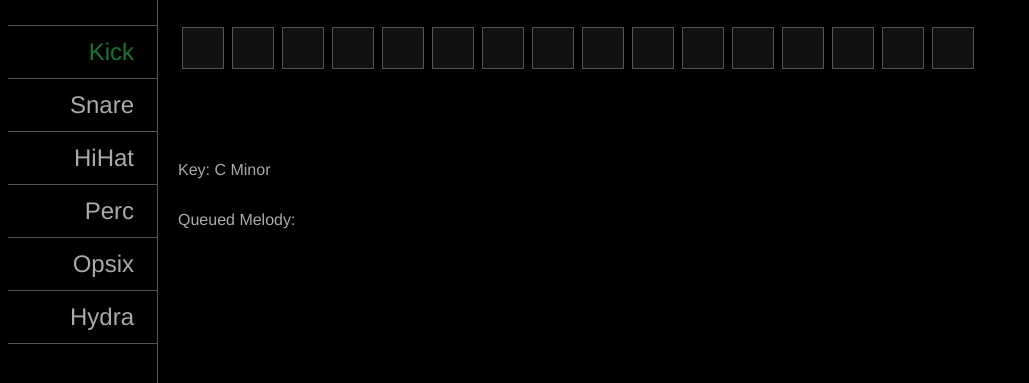
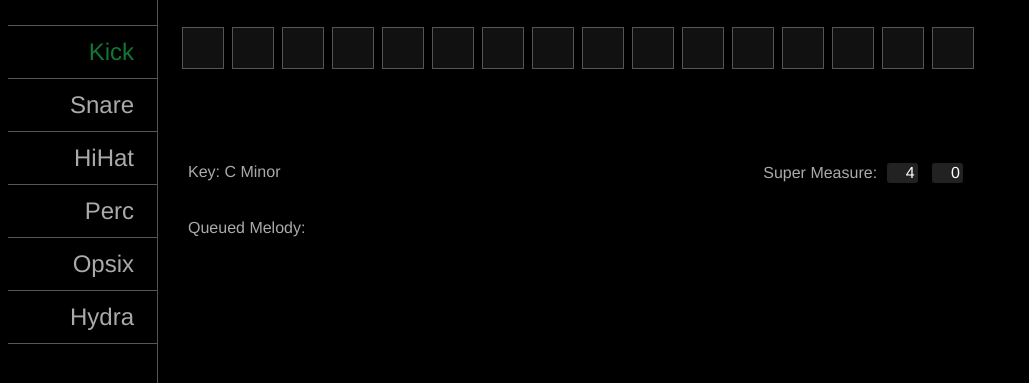
Before and after one commit to tablesandwaves/tblswvs.app, a website with bundled scripts: page app/view/index.html in a window 1280 px wide. Shown: the part 55-438 px from the top of the page, without its empty margins (0-1029 px from the left). Built offline with nearby package versions, Linux system fonts and the light colour scheme.

Commit message:
Update super measure in GUI

```diff
--- a/app/view/css/styles.css
+++ b/app/view/css/styles.css
@@ -10,6 +10,9 @@ body {
 h1,
 div.rhythm,
 div.rhythm div,
+div#global-params,
+div#measure,
+div#current-scale,
 div.melody,
 div.melody p {
   position: relative;
@@ -68,10 +71,29 @@ h1 {
 }
 
 
+div#global-params p {
+  margin: .5em auto;
+}
+
+
+div#global-params,
 div.rhythm,
 div.melody {
   width: 800px;
   margin: 10px;
+}
+
+
+div#measure,
+div#current-scale {
+  width: 380px;
+  margin: 10px;
+}
+
+
+div#measure {
+  float: right;
+  text-align: right;
 }
 
 
@@ -103,7 +125,7 @@ div.melody p {
 }
 
 
-div.melody p#current-scale {
+div#global-params div#current-scale p {
   width: 100%;
 }
 
@@ -111,3 +133,14 @@ div.melody p#current-scale {
 div.melody p#queued-melody {
   width: 100%;
 }
+
+
+div#global-params .parameter {
+  display: inline-block;
+  width: 25px;
+  margin: auto 5px;
+  padding: 1px 3px;
+  border-radius: 3px;
+  background-color: #222;
+  color: #fff;
+}
--- a/app/view/index.html
+++ b/app/view/index.html
@@ -39,8 +39,17 @@
   </div>
 
   <div id="global-params">
+    <div id="measure">
+      <p>
+        <span class="label">Super Measure:</span>
+        <span class="parameter" id="super-measure">4</span>
+        <span class="parameter" id="current-beat">0</span>
+      </p>
+    </div>
+    <div id="current-scale">
+      <p>Key: <span>C Minor</span></p>
+    </div>
     <div class="melody">
-      <p id="current-scale">Key: <span>C Minor</span></p>
       <p id="queued-melody">Queued Melody:<br><span></span></p>
     </div>
   </div>
--- a/app/view/js/ui.ts
+++ b/app/view/js/ui.ts
@@ -10,24 +10,18 @@ window.parameters.activateTrack((event: any, track: any) => {
   });
 
   setRhythmDisplay(track.rhythm);
-  setTrackMelody(track.algorithm + " " + track.inputMelody.map((n: any) => `${n.note}${n.octave}`).join(" "))
+  const melody = track.algorithm + " " + track.inputMelody.map((n: any) => `${n.note}${n.octave}`).join(" ");
+  updateText("#track-melody", melody);
 });
 
 
-window.parameters.updateScale((event: any, name: string) => {
-  document.querySelector("#current-scale span").textContent = name;
-});
+window.parameters.updateScale((event: any, name: string) => updateText("#current-scale span", name));
+window.parameters.updateQueuedMelody((event: any, melody: string) => updateText("#queued-melody span", melody));
+window.parameters.updateTrackMelody((event: any, melody: string) => updateText("#track-melody", melody));
+window.parameters.updateSuperMeasure((event: any, superMeasure: string) => updateText("#super-measure", superMeasure))
 
 
-window.parameters.updateQueuedMelody((event: any, melody: string) => {
-  document.querySelector("#queued-melody span").textContent = melody;
-});
-
-
-window.parameters.updateTrackMelody((event: any, melody: string) => setTrackMelody(melody));
-
-
-const setTrackMelody = (melody: string) => document.querySelector("#track-melody").textContent = melody;
+const updateText = (selector: string, text: string) => document.querySelector(selector).textContent = text;
 
 
 const setRhythmDisplay = (rhythm: number[]) => {
--- a/preload.ts
+++ b/preload.ts
@@ -9,6 +9,7 @@ contextBridge.exposeInMainWorld("stepSequencer", {
 contextBridge.exposeInMainWorld("parameters", {
   activateTrack: (callback: any) => ipcRenderer.on("track-activate", callback),
   updateScale: (callback: any) => ipcRenderer.on("set-scale", callback),
+  updateSuperMeasure: (callback: any) => ipcRenderer.on("update-super-measure", callback),
   updateQueuedMelody: (callback: any) => ipcRenderer.on("update-melody", callback),
   updateTrackMelody: (callback: any) => ipcRenderer.on("update-track-melody", callback)
 });
```
Also changed, not shown: app/model/grid_global.ts (+7 -0 lines).
